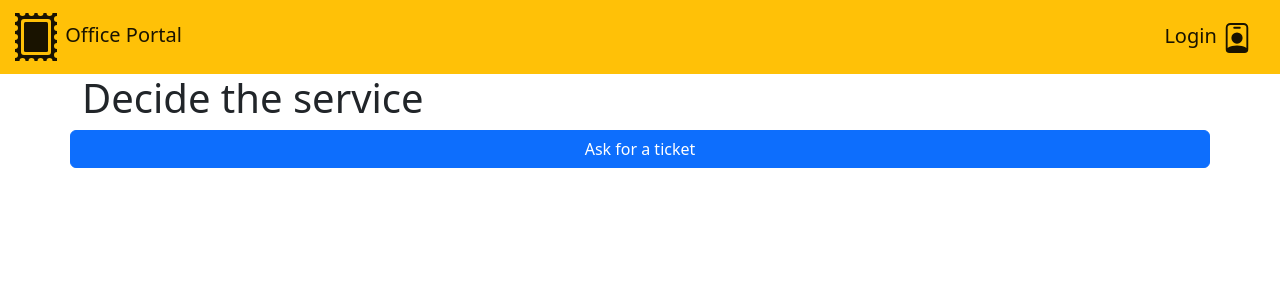
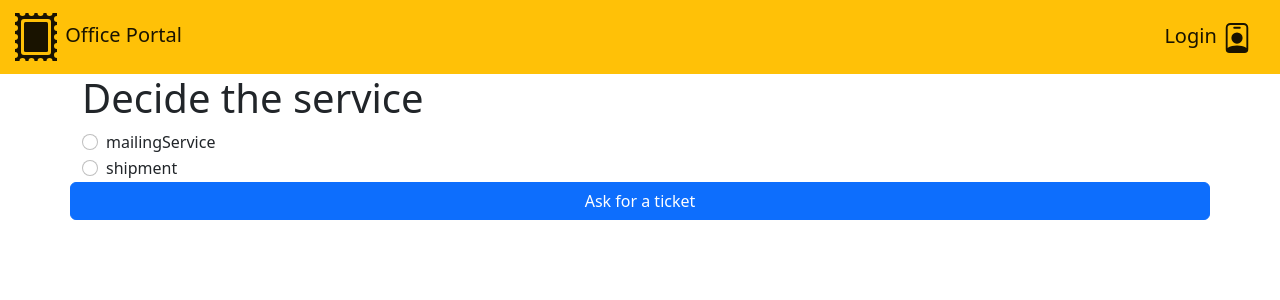
Before and after one commit to Polito-SE2-Team14/OQMS, a React (Create React App) app in the folder client/: page / in a window 1280 px wide. Shown: the top 300 px of the page. Built offline with nearby package versions, Linux system fonts and the light colour scheme.

Commit message:
some work on customer page

```diff
--- a/client/src/pages/CustomerPage.js
+++ b/client/src/pages/CustomerPage.js
@@ -1,16 +1,47 @@
-import { Container, Row, Button } from "react-bootstrap";
+import { useState } from "react";
+import { Container, Row, Button, Form } from "react-bootstrap";
 
 // Move in separate file
 function CustomerPage() {
+
+	//call apis to get service
+
+	const [service, setService] = useState(null);
+	const [active, setActive] = useState(false)
+	let services = [{ id: 1, name: "mailingService" }, { id: 2, name: "shipment" }];
+
+	const showTicket = () => {
+		console.log(service)
+		setActive(true)
+		setTimeout( () => setActive(false), 5000)
+	}
+
 	return <Container>
 		<Row>
 			<h1>Decide the service</h1>
 		</Row>
+		<Form>
+			{services.map(s => {
+				return <Form.Check onClick={() => setService(s)}
+					type={'radio'}
+					name={"group1"}
+					label={s.name}
+					id={s.id}
+				/>
+			})}
+
+		</Form>
 		<Row>
-			<Button>
+			<Button onClick={() => showTicket()}>
 				Ask for a ticket
 			</Button>
 		</Row>
+
+		{(active) && <Row>
+			<h1>{service.name + " " + service.id}</h1>
+		</Row>}
+
+
 	</Container>
 }
 
```
